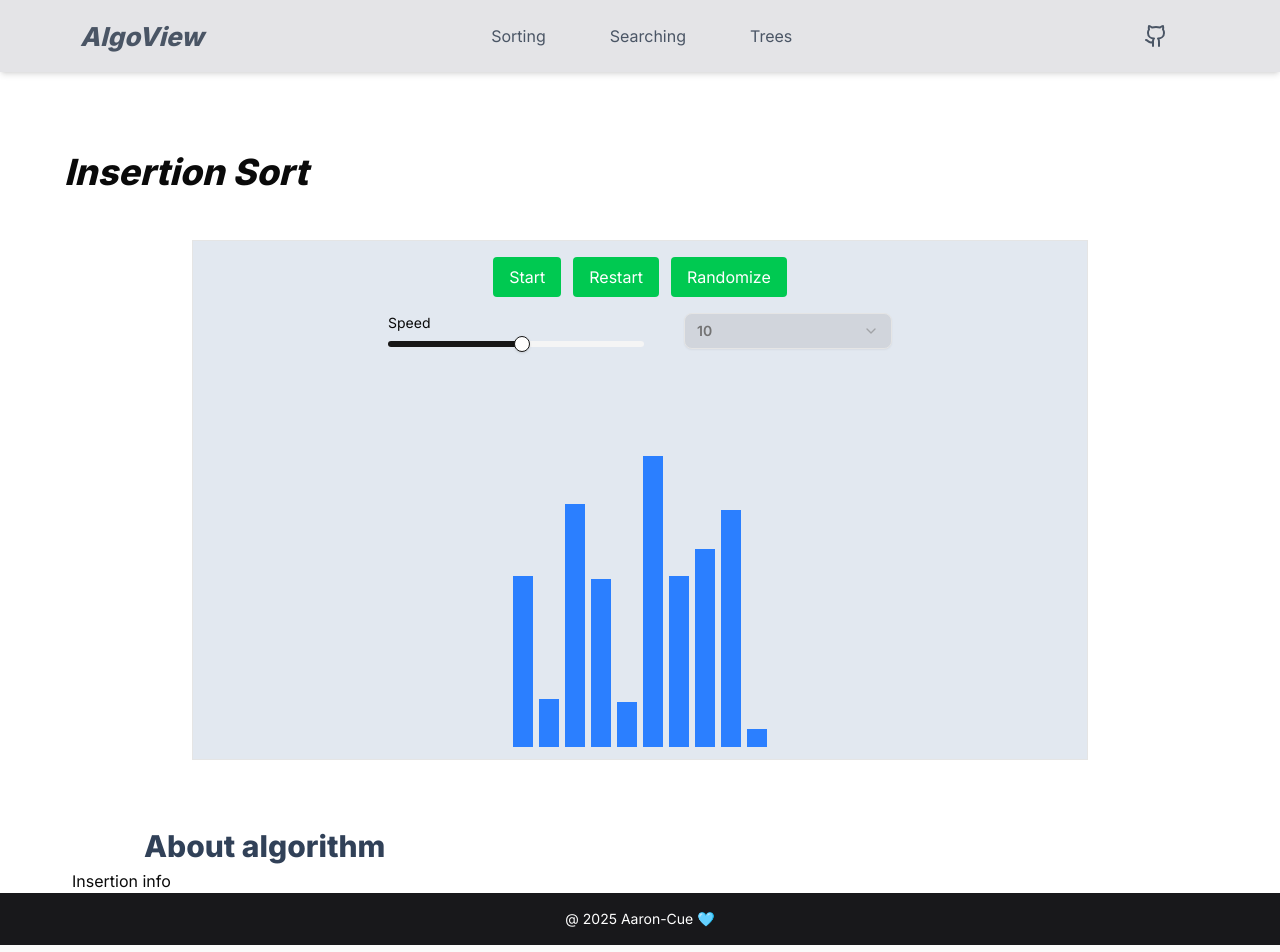
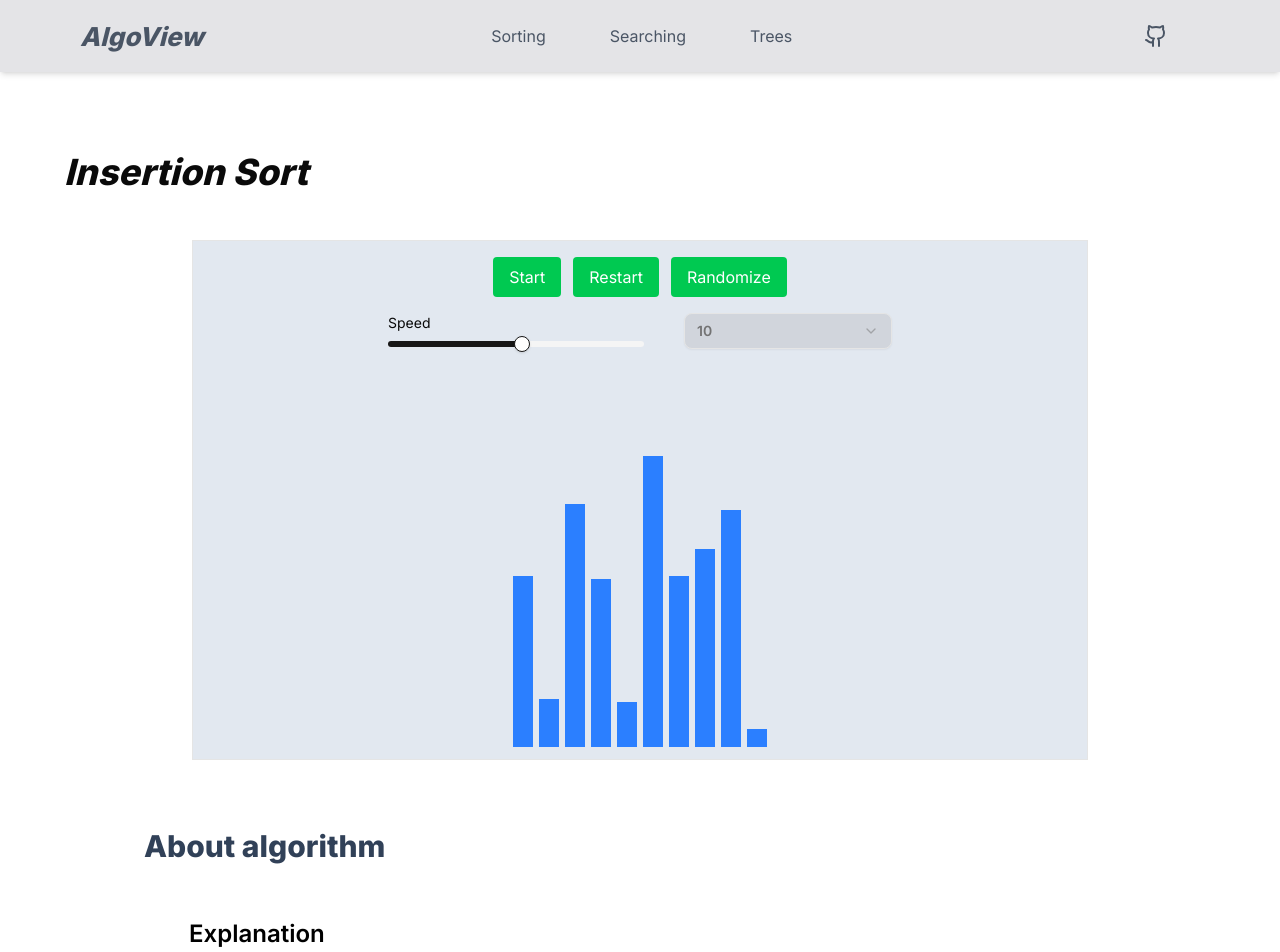
Before and after one commit to Aaron-Cue/algorithm-visualizer, a Next.js app: page /Insertion in a window 1280 px wide. Shown: the top 952 px of the page. Built offline with nearby package versions, Linux system fonts and the light colour scheme.

Commit message:
insertion info

```diff
--- a/src/components/Algorithms/Info/Sorting/Insertion.tsx
+++ b/src/components/Algorithms/Info/Sorting/Insertion.tsx
@@ -1,3 +1,27 @@
+import InfoWrapper from "../InfoWrapper"
+
 export default function Insertion() {
-  return <div>Insertion info</div>
+  const pseudocode = `insertionSort(arr):
+  for i from 1 to len(arr) - 1:
+    key = arr[i]
+    j = i - 1
+    while j >= 0 and arr[j] > key:
+      arr[j + 1] = arr[j]
+      j = j - 1
+    arr[j + 1] = key`
+
+  return (
+    <InfoWrapper
+      description="Insertion Sort builds the sorted array one element at a time by repeatedly taking the next element and inserting it into its correct position relative to the already sorted part."
+      steps={[
+        'Start with the second element in the array.',
+        'Compare it with elements before it and insert it into the correct position.',
+        'Repeat for each element in the array.',
+        'Shift elements as needed to make space for the insertion.',
+        'Continue until the array is fully sorted.'
+      ]}
+      pseudocode={pseudocode}
+      complexity={['O(n²)', 'O(1)']}
+    />
+  )
 }
```
